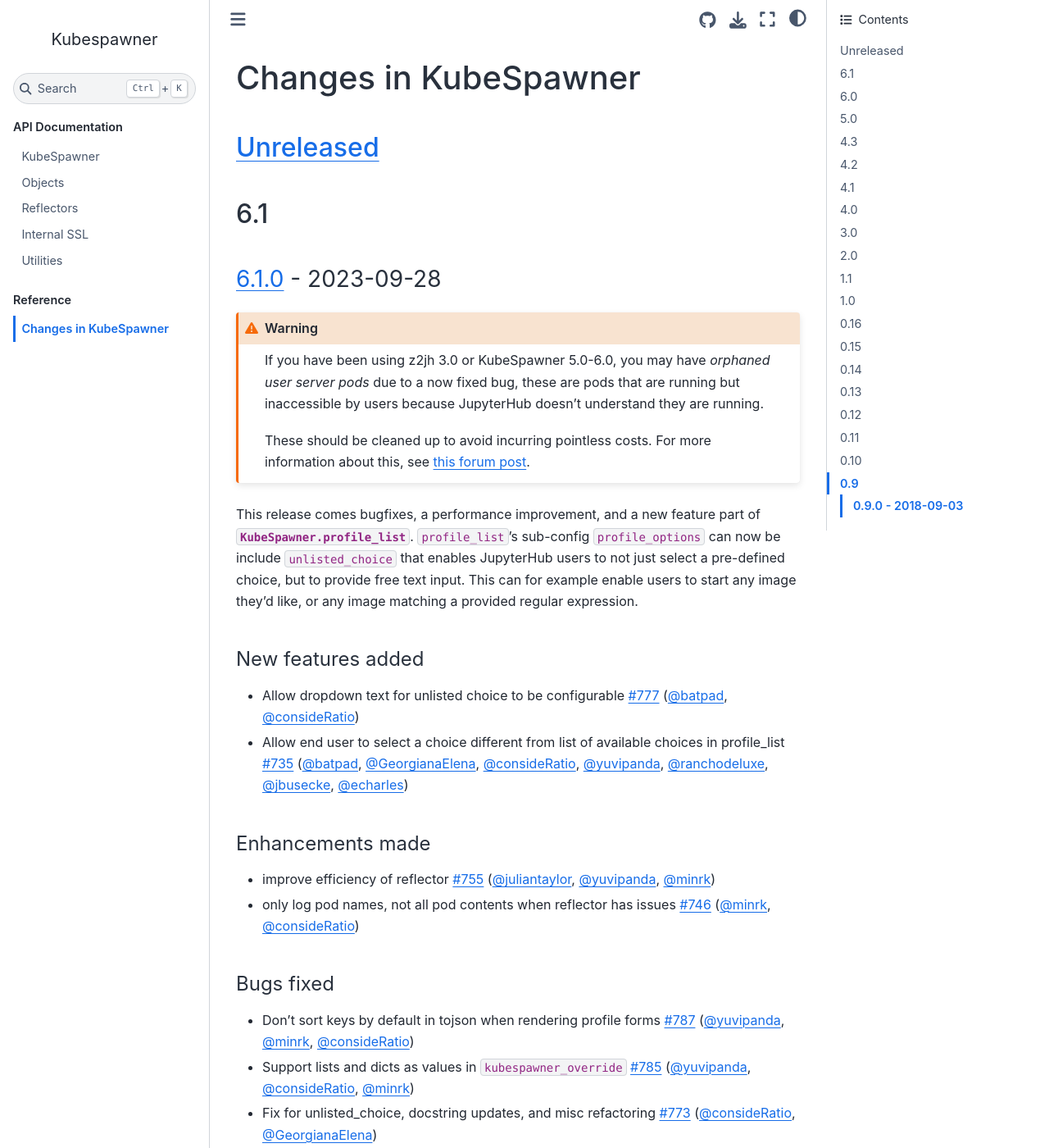
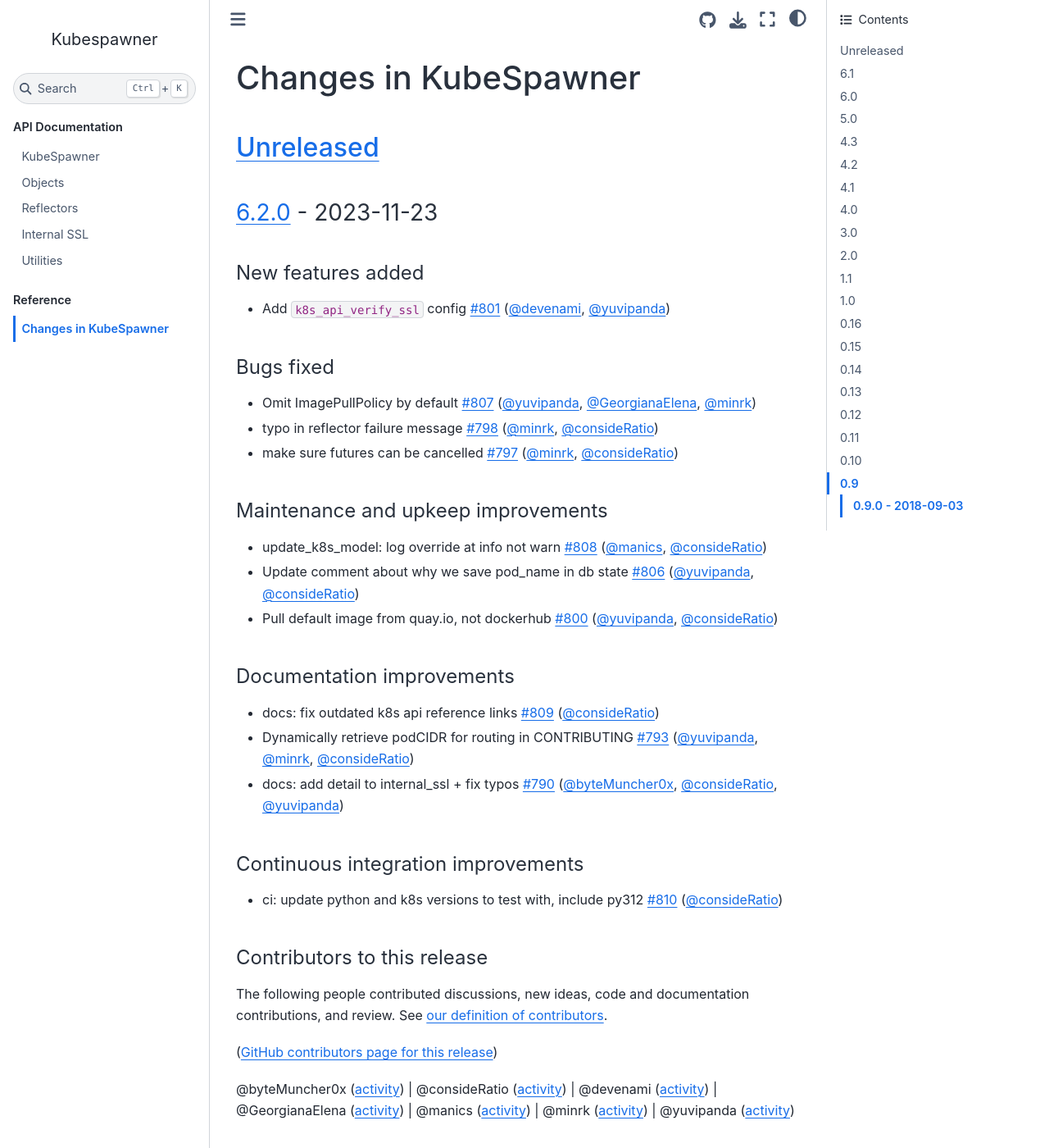
Before and after one commit to jupyterhub/kubespawner, a Sphinx documentation site: the page built from docs/source/changelog.md, in a window 1280 px wide and 1400 px high. Shown: the whole window at 82% size. Built offline with Sphinx 7.4.7 and the Sphinx Book theme 1.1.4, drawn with Linux system fonts in a browser that asks for light colours.

Commit message:
Add changelog for 6.2.0

```diff
--- a/docs/source/changelog.md
+++ b/docs/source/changelog.md
@@ -3,6 +3,43 @@
 <!-- PR summaries generated using github-activity CLI, see RELEASE.md for details -->
 
 ## [Unreleased]
+
+### [6.2.0] - 2023-11-23
+
+#### New features added
+
+- Add `k8s_api_verify_ssl` config [#801](https://github.com/jupyterhub/kubespawner/pull/801) ([@devenami](https://github.com/devenami), [@yuvipanda](https://github.com/yuvipanda))
+
+#### Bugs fixed
+
+- Omit ImagePullPolicy by default [#807](https://github.com/jupyterhub/kubespawner/pull/807) ([@yuvipanda](https://github.com/yuvipanda), [@GeorgianaElena](https://github.com/GeorgianaElena), [@minrk](https://github.com/minrk))
+- typo in reflector failure message [#798](https://github.com/jupyterhub/kubespawner/pull/798) ([@minrk](https://github.com/minrk), [@consideRatio](https://github.com/consideRatio))
+- make sure futures can be cancelled [#797](https://github.com/jupyterhub/kubespawner/pull/797) ([@minrk](https://github.com/minrk), [@consideRatio](https://github.com/consideRatio))
+
+#### Maintenance and upkeep improvements
+
+- update_k8s_model: log override at info not warn [#808](https://github.com/jupyterhub/kubespawner/pull/808) ([@manics](https://github.com/manics), [@consideRatio](https://github.com/consideRatio))
+- Update comment about why we save pod_name in db state [#806](https://github.com/jupyterhub/kubespawner/pull/806) ([@yuvipanda](https://github.com/yuvipanda), [@consideRatio](https://github.com/consideRatio))
+- Pull default image from quay.io, not dockerhub [#800](https://github.com/jupyterhub/kubespawner/pull/800) ([@yuvipanda](https://github.com/yuvipanda), [@consideRatio](https://github.com/consideRatio))
+
+#### Documentation improvements
+
+- docs: fix outdated k8s api reference links [#809](https://github.com/jupyterhub/kubespawner/pull/809) ([@consideRatio](https://github.com/consideRatio))
+- Dynamically retrieve podCIDR for routing in CONTRIBUTING [#793](https://github.com/jupyterhub/kubespawner/pull/793) ([@yuvipanda](https://github.com/yuvipanda), [@minrk](https://github.com/minrk), [@consideRatio](https://github.com/consideRatio))
+- docs: add detail to internal_ssl + fix typos [#790](https://github.com/jupyterhub/kubespawner/pull/790) ([@byteMuncher0x](https://github.com/byteMuncher0x), [@consideRatio](https://github.com/consideRatio), [@yuvipanda](https://github.com/yuvipanda))
+
+#### Continuous integration improvements
+
+- ci: update python and k8s versions to test with, include py312 [#810](https://github.com/jupyterhub/kubespawner/pull/810) ([@consideRatio](https://github.com/consideRatio))
+
+#### Contributors to this release
+
+The following people contributed discussions, new ideas, code and documentation contributions, and review.
+See [our definition of contributors](https://github-activity.readthedocs.io/en/latest/#how-does-this-tool-define-contributions-in-the-reports).
+
+([GitHub contributors page for this release](https://github.com/jupyterhub/kubespawner/graphs/contributors?from=2023-09-28&to=2023-11-23&type=c))
+
+@byteMuncher0x ([activity](https://github.com/search?q=repo%3Ajupyterhub%2Fkubespawner+involves%3AbyteMuncher0x+updated%3A2023-09-28..2023-11-23&type=Issues)) | @consideRatio ([activity](https://github.com/search?q=repo%3Ajupyterhub%2Fkubespawner+involves%3AconsideRatio+updated%3A2023-09-28..2023-11-23&type=Issues)) | @devenami ([activity](https://github.com/search?q=repo%3Ajupyterhub%2Fkubespawner+involves%3Adevenami+updated%3A2023-09-28..2023-11-23&type=Issues)) | @GeorgianaElena ([activity](https://github.com/search?q=repo%3Ajupyterhub%2Fkubespawner+involves%3AGeorgianaElena+updated%3A2023-09-28..2023-11-23&type=Issues)) | @manics ([activity](https://github.com/search?q=repo%3Ajupyterhub%2Fkubespawner+involves%3Amanics+updated%3A2023-09-28..2023-11-23&type=Issues)) | @minrk ([activity](https://github.com/search?q=repo%3Ajupyterhub%2Fkubespawner+involves%3Aminrk+updated%3A2023-09-28..2023-11-23&type=Issues)) | @yuvipanda ([activity](https://github.com/search?q=repo%3Ajupyterhub%2Fkubespawner+involves%3Ayuvipanda+updated%3A2023-09-28..2023-11-23&type=Issues))
 
 ## 6.1
 
@@ -826,7 +863,8 @@
 - Update Kubernetes Python client to 6.0 (supporting Kubernetes 1.10 APIs)
 - Numerous bugfixes
 
-[unreleased]: https://github.com/jupyterhub/kubespawner/compare/6.1.0...HEAD
+[unreleased]: https://github.com/jupyterhub/kubespawner/compare/6.2.0...HEAD
+[6.2.0]: https://github.com/jupyterhub/kubespawner/compare/6.1.0...6.2.0
 [6.1.0]: https://github.com/jupyterhub/kubespawner/compare/6.0.0...6.1.0
 [6.0.0]: https://github.com/jupyterhub/kubespawner/compare/5.0.0...6.0.0
 [5.0.0]: https://github.com/jupyterhub/kubespawner/compare/4.3.0...5.0.0
```
